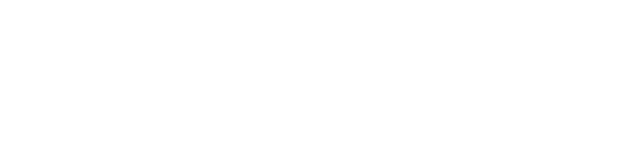
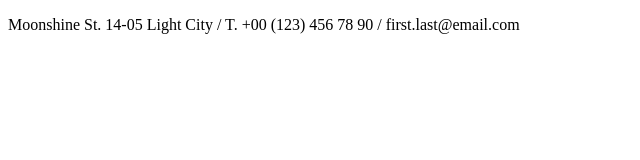
Before and after one commit to olgasilich/cw, a plain HTML site: page index.html in a window 1280 px wide. Shown: the whole page, without its empty margins (0-640 px from the left). Drawn offline with Linux system fonts and the light colour scheme.

Commit message:
created footer

```diff
--- a/index.html
+++ b/index.html
@@ -6,6 +6,8 @@
     <title>Document</title>
 </head>
 <body>
-
+    <footer>
+        <p> Moonshine St. 14-05 Light City   /   T. +00 (123) 456 78 90   /   first.last@email.com</p>
+    </footer>
 </body>
 </html>
```
